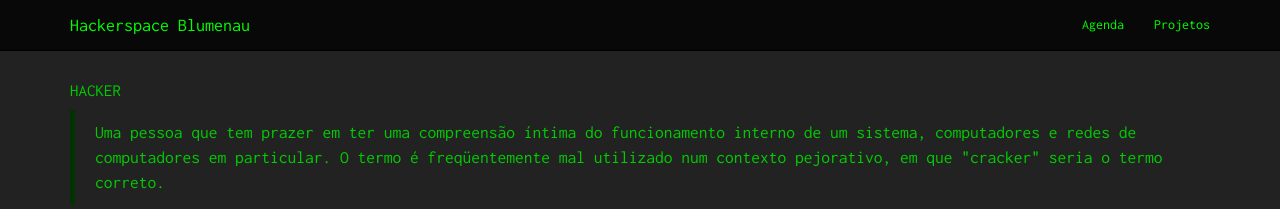
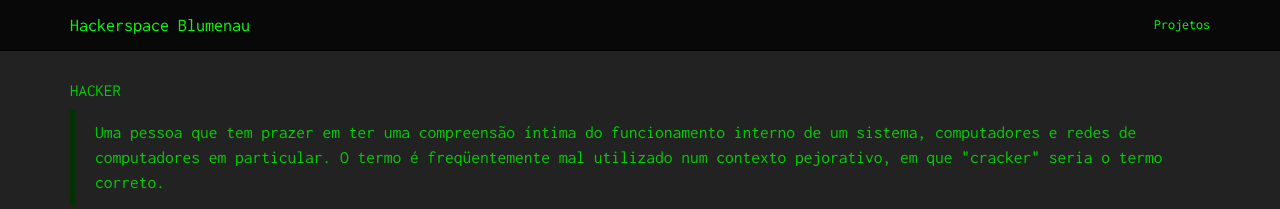
Before and after one commit to HackerspaceBlumenau/hackerspaceblumenau.github.io, a Jekyll site: the page built from index.html, in a window 1280 px wide. Shown: the top 209 px of the page. Built offline with Jekyll 4.4.1, drawn with Linux system fonts in a browser that asks for light colours.

Commit message:
Remove duplciate menu entries. Fix #2.

```diff
--- a/_includes/nav.html
+++ b/_includes/nav.html
@@ -12,9 +12,6 @@
     <div id="navbar" class="navbar-collapse collapse">
       <ul class="nav navbar-nav navbar-right">
         <li>
-          <a href="{{ '/agenda' | prepend: site.baseurl }}">Agenda</a>
-        </li>
-        <li>
           <a href="{{ '/projetos.html' | prepend: site.baseurl }}">Projetos</a>
         </li>
         {% for p in site.sitepages %}
```
Also changed, not shown: _sitepages/agenda.md (+0 -2 lines).
